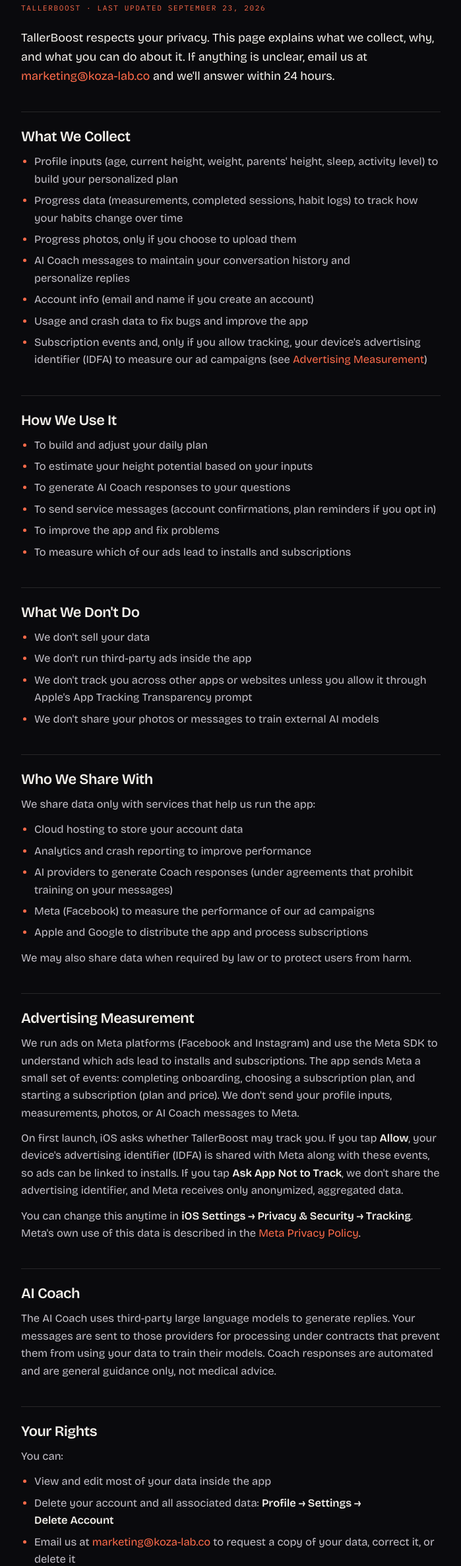
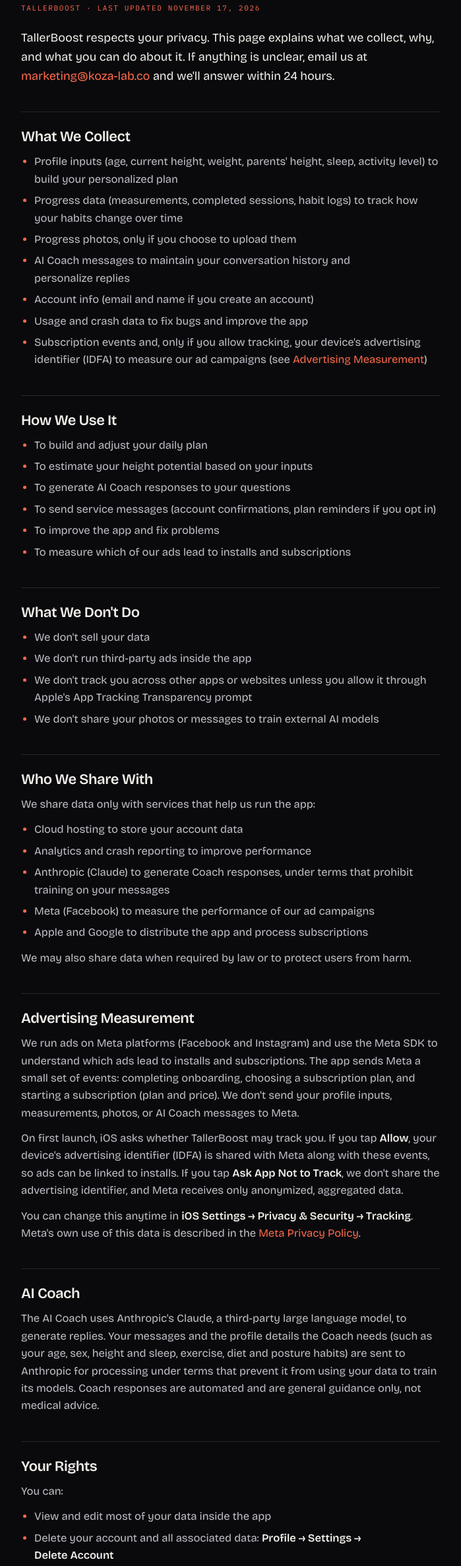
Before and after one commit to koza-lab/apps-links, a plain HTML site: page taller/privacy/index.html in a window 1280 px wide. Shown: the part 136-2509 px from the top of the page at 66% size, without its empty margins (290-989 px from the left). Drawn offline with nearby package versions, Linux system fonts and the light colour scheme.

Commit message:
maxme, taller: the AI Coach now runs on Anthropic's Claude
Both coaches moved from OpenAI to Claude (Taller 2026-11-16, MaxMe
2026-11-17), so the privacy pages name Anthropic as the AI provider.
MaxMe's page also lists the onboarding answers the Coach already sends.

Co-Authored-By: Claude Opus 5.5 <noreply@anthropic.com>

```diff
--- a/taller/privacy/index.html
+++ b/taller/privacy/index.html
@@ -50,7 +50,7 @@
   </header>
 
   <h1>Privacy Policy</h1>
-  <div class="kicker">TallerBoost · Last updated September 23, 2026</div>
+  <div class="kicker">TallerBoost · Last updated November 17, 2026</div>
 
   <p class="lede">TallerBoost respects your privacy. This page explains what we collect, why, and what you can do about it. If anything is unclear, email us at <a href="mailto:marketing@koza-lab.co">marketing@koza-lab.co</a> and we'll answer within 24 hours.</p>
 
@@ -88,7 +88,7 @@
   <ul>
     <li>Cloud hosting to store your account data</li>
     <li>Analytics and crash reporting to improve performance</li>
-    <li>AI providers to generate Coach responses (under agreements that prohibit training on your messages)</li>
+    <li>Anthropic (Claude) to generate Coach responses, under terms that prohibit training on your messages</li>
     <li>Meta (Facebook) to measure the performance of our ad campaigns</li>
     <li>Apple and Google to distribute the app and process subscriptions</li>
   </ul>
@@ -100,7 +100,7 @@
   <p>You can change this anytime in <b>iOS Settings → Privacy &amp; Security → Tracking</b>. Meta's own use of this data is described in the <a href="https://www.facebook.com/privacy/policy" target="_blank" rel="noopener">Meta Privacy Policy</a>.</p>
 
   <h2>AI Coach</h2>
-  <p>The AI Coach uses third-party large language models to generate replies. Your messages are sent to those providers for processing under contracts that prevent them from using your data to train their models. Coach responses are automated and are general guidance only, not medical advice.</p>
+  <p>The AI Coach uses Anthropic's Claude, a third-party large language model, to generate replies. Your messages and the profile details the Coach needs (such as your age, sex, height and sleep, exercise, diet and posture habits) are sent to Anthropic for processing under terms that prevent it from using your data to train its models. Coach responses are automated and are general guidance only, not medical advice.</p>
 
   <h2>Your Rights</h2>
   <p>You can:</p>
```
Also changed, not shown: maxme/privacy/index.html (+3 -3 lines).
